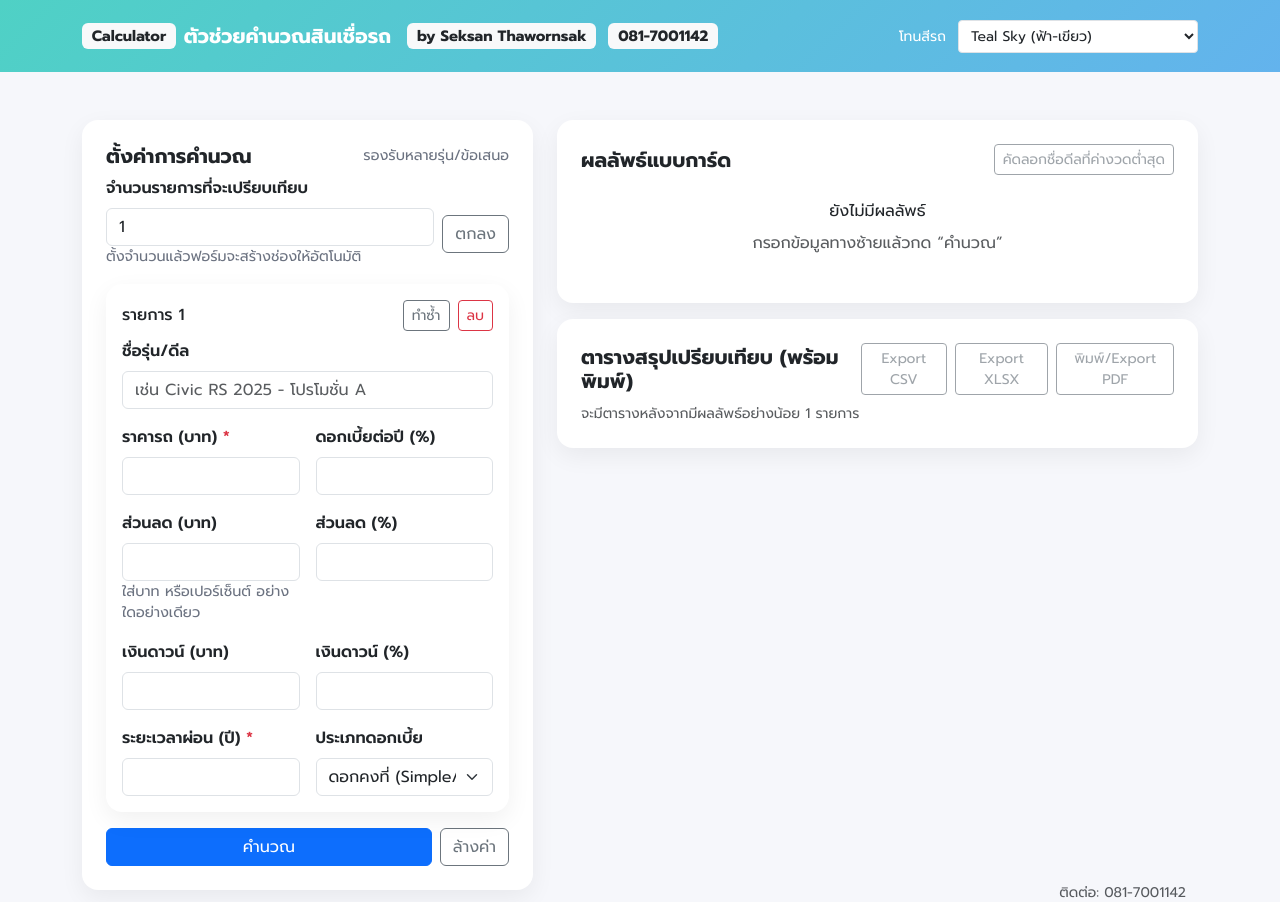
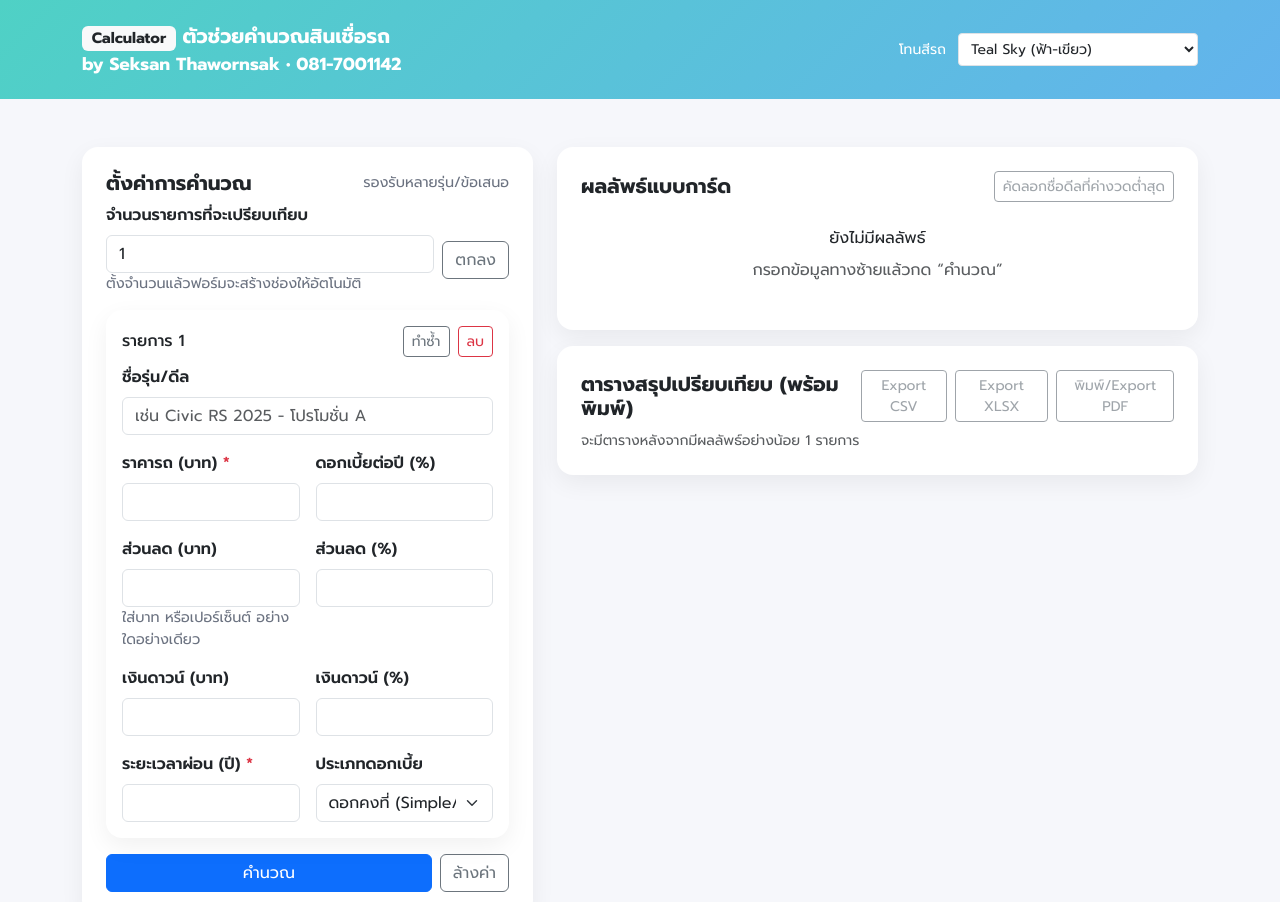
Before and after one commit to S-thaw/SCarFast, a Flask app: page / in a window 1280 px wide. Shown: the top 902 px of the page. Run offline with Flask 3, Linux system fonts and the light colour scheme; some libraries are stand-ins or nearby versions.

Commit message:
Update index.html

```diff
--- a/templates/index.html
+++ b/templates/index.html
@@ -48,9 +48,18 @@ body{font-family:'Prompt',system-ui,-apple-system,Segoe UI,Roboto,"Helvetica Neu
 </style>
 </head>
 <body>
+
 <nav class="navbar navbar-dark">
   <div class="container py-2 d-flex flex-wrap gap-3 align-items-center justify-content-between">
-    <a class="navbar-brand d-flex align-items-center gap-2" href="#"><span class="badge bg-light text-dark">Calculator</span> ตัวช่วยคำนวณสินเชื่อรถ <span class="badge bg-light text-dark ms-2">by Seksan Thawornsak</span> <span class="badge bg-light text-dark ms-1">081-7001142</span></a>
+    <a class="navbar-brand d-flex flex-column align-items-start" href="#">
+      <div>
+        <span class="badge bg-light text-dark">Calculator</span>
+        ตัวช่วยคำนวณสินเชื่อรถ
+      </div>
+      <div class="small text-white">
+        by Seksan Thawornsak • 081-7001142
+      </div>
+    </a>
     <div class="d-flex align-items-center gap-2 text-white">
       <label class="me-1 mb-0 small">โทนสีรถ</label>
       <select id="themeSelect" class="form-select form-select-sm" style="width:240px">
@@ -68,6 +77,7 @@ body{font-family:'Prompt',system-ui,-apple-system,Segoe UI,Roboto,"Helvetica Neu
     </div>
   </div>
 </nav>
+
 
 <main class="container my-4 my-sm-5">
   <div id="printHeader">
```
